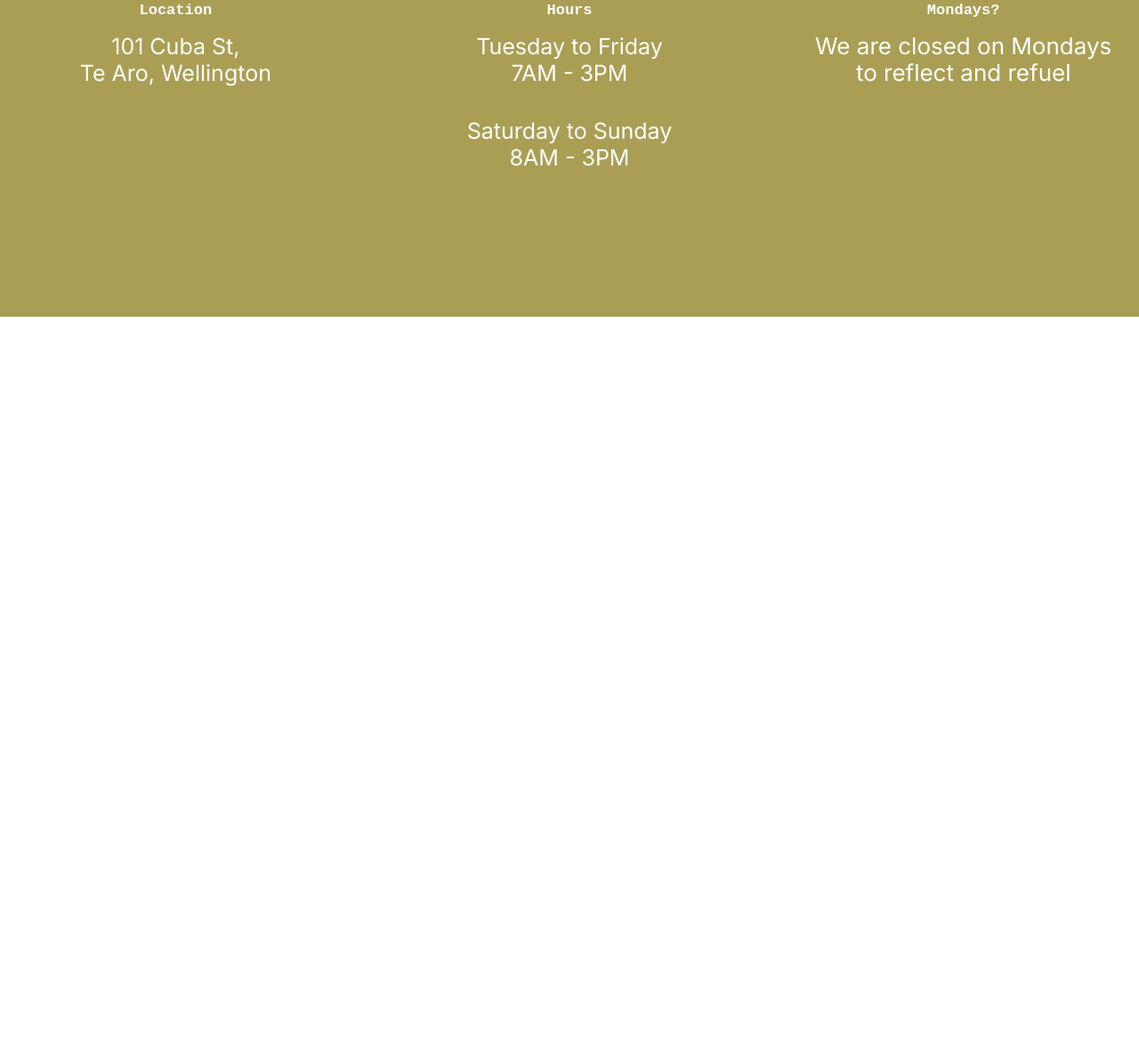
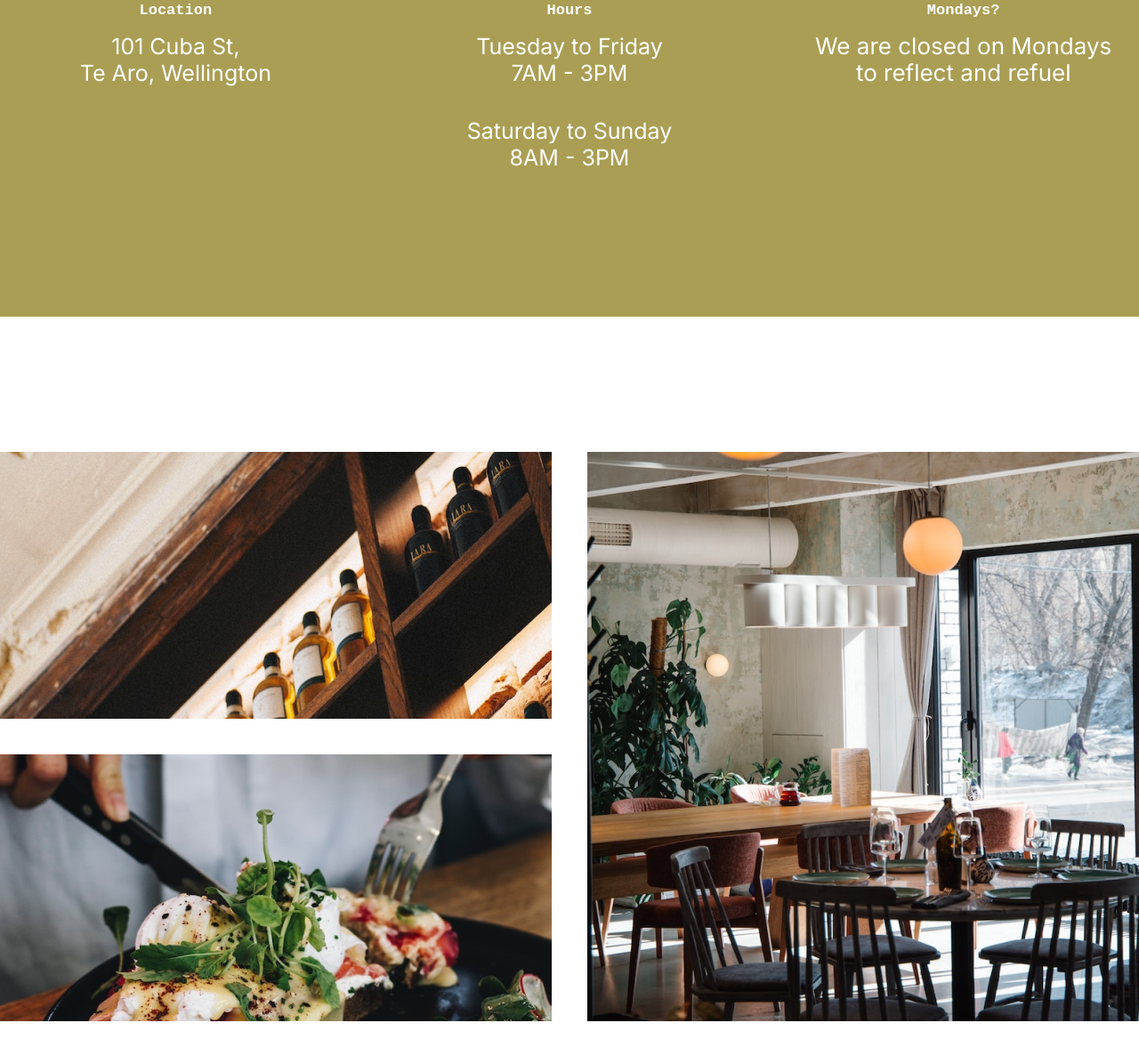
Before and after one commit to DEZester/latte-cafe, a website: page index.html in a window 1280 px wide. Shown: the part 2857-4043 px from the top of the page at 89% size. Before the commit the page ends 3213 px from the top, so only its background shows below. Drawn offline with nearby package versions, Linux system fonts and the light colour scheme; a web font is replaced by a local one.

Commit message:
section booking

```diff
--- a/index.html
+++ b/index.html
@@ -100,5 +100,14 @@
         </div>
       </div>
     </section>
+    <section class="booking">
+      <div class="booking__imgContainer">
+        <div class="food">
+          <img src="./img/galImg1.png" alt="drinks" class="food__img food__img__1" />
+          <img src="./img/galImg2.png" alt="salat" class="food__img food__img__2" />
+        </div>
+        <img src="./img/galImg3.png" alt="hall" class="food__img-hall" />
+      </div>
+    </section>
   </body>
 </html>
--- /dev/null
+++ b/styles/booking/booking.scss
@@ -0,0 +1,35 @@
+.booking {
+  width: 1440px;
+  height: (672px+240px);
+  display: flex;
+  justify-content: center;
+  align-items: center;
+  &__imgContainer {
+    width: 1400px;
+    height: 672px;
+    margin: 120px 20px;
+    display: flex;
+  }
+}
+.food {
+  display: flex;
+  flex-direction: column;
+  &__img {
+    width: 644px;
+    height: 300px;
+    margin-left: 36px;
+    &__1 {
+      margin-top: 32px;
+    }
+    &__2 {
+      margin-top: 40px;
+    }
+  }
+  &__img-hall {
+    width: 644px;
+    height: 640px;
+    margin-left: 40px;
+    margin-top: 32px;
+    margin-right: 36px;
+  }
+}
--- a/styles/main.scss
+++ b/styles/main.scss
@@ -3,6 +3,8 @@
 @import './about/about.scss';
 @import './menu/menu.scss';
 @import './info/info.scss';
+@import './booking/booking.scss';
+
 * {
   box-sizing: border-box;
   margin: 0;
```
Also changed, not shown: styles/styles.css, 1 other file.
